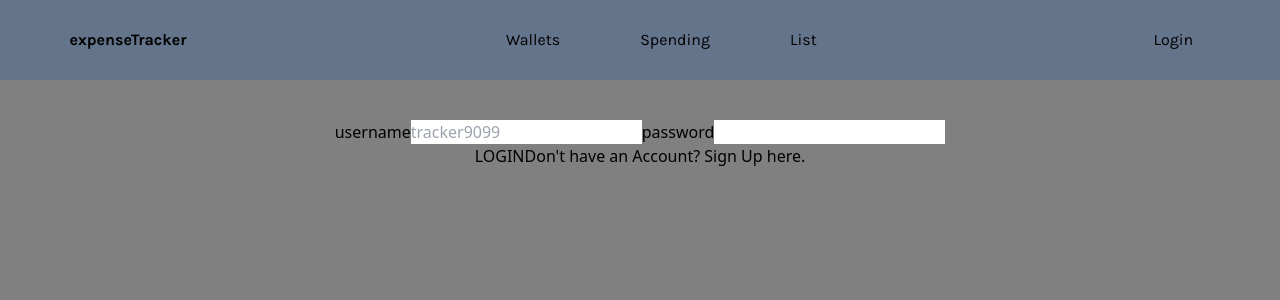
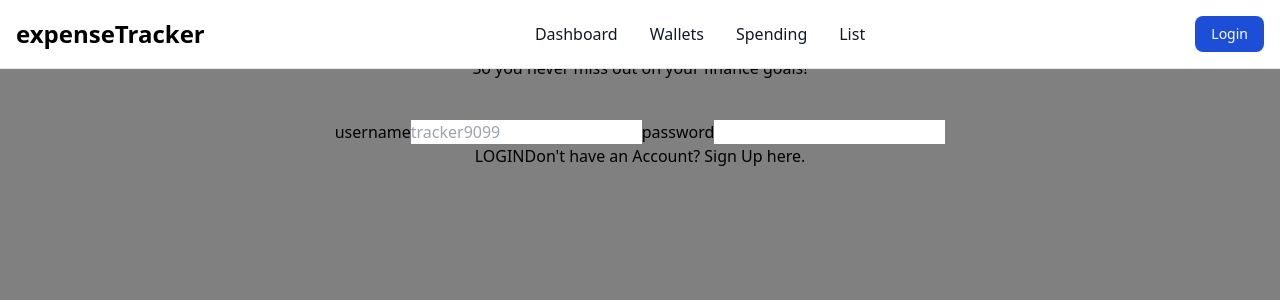
Before and after one commit to bigpaloma/expenseTracker, a React (Vite) app in the folder expenseTracker/: page / in a window 1280 px wide. Shown: the top 300 px of the page. Built offline with nearby package versions, Linux system fonts and the light colour scheme.

Commit message:
styled navbar

```diff
--- a/expenseTracker/src/client/views/Dashboard/index.jsx
+++ b/expenseTracker/src/client/views/Dashboard/index.jsx
@@ -28,6 +28,7 @@ export default function Dashboard() {
             });
         const data = await response.json();
         setUser(data);
+        console.log("inside getuser", [...data.transactions.reverse()])
         setTransactionsArr([...data.transactions.reverse()])
         setWallets([...data.wallets])
     };
@@ -118,7 +119,7 @@ export default function Dashboard() {
         )
         const updatedUser = await addedTransactionResponse.json();
         // WHITOUT THIS CONSOLE.LOG THE SETSTATE DOES NOT TRIGGER ????????
-        //console.log([...updatedUser.transactions.reverse()])
+        console.log("inside addTransaction", [...updatedUser.transactions.reverse()])
         // WHITOUT THIS CONSOLE.LOG THE SETSTATE DOES NOT TRIGGER ????????
         setTransactionsArr([...updatedUser.transactions.reverse()])
         onSubmitProps.resetForm();
@@ -133,6 +134,7 @@ export default function Dashboard() {
             }
         )
         const updatedUser = await deletedTransactionResponse.json();
+        //1console.log("inside delete", [...updatedUser.transactions.reverse()])
         setTransactionsArr([...updatedUser.transactions.reverse()])
     };
 
--- a/expenseTracker/src/client/views/Navbar/index.jsx
+++ b/expenseTracker/src/client/views/Navbar/index.jsx
@@ -9,35 +9,35 @@ export default function Navbar() {
 
     return (
         <>
-            <div className="
-            w-screen
-            h-[10vh]
-            flex
-            justify-around
-            items-center
-            top-0
-            left-0
-            fixed
-            bg-slate-500
-            font-karla
-            ">
-                <div className="
-                grow-0
-                w-1/5
-                ">
-                    <Link to={"/Dashboard"} className="font-bold">expenseTracker</Link>
+
+
+            <nav className="bg-white dark:bg-gray-900 fixed w-full z-20 top-0 start-0 border-b border-gray-200 dark:border-gray-600">
+                <div className="max-w-screen-xl flex flex-wrap items-center justify-between mx-auto p-4">
+                    <Link to={"/Dashboard"} href="https://flowbite.com/" className="flex items-center space-x-3 rtl:space-x-reverse">
+                        <span className="self-center text-2xl font-semibold whitespace-nowrap dark:text-white">expenseTracker</span>
+                    </Link>
+                    <div className="flex md:order-2 space-x-3 md:space-x-0 rtl:space-x-reverse">
+                        <Link to={"/"} className="text-white bg-blue-700 hover:bg-blue-800 focus:ring-4 focus:outline-none focus:ring-blue-300 font-medium rounded-lg text-sm px-4 py-2 text-center dark:bg-blue-600 dark:hover:bg-blue-700 dark:focus:ring-blue-800" onClick={() => dispatch(setLogout())}>{isAuth ? "Logout" : "Login"}</Link>
+                    </div>
+                    <div className="items-center justify-between hidden w-full md:flex md:w-auto md:order-1" id="navbar-sticky">
+                        <ul className="flex flex-col p-4 md:p-0 mt-4 font-medium border border-gray-100 rounded-lg bg-gray-50 md:space-x-8 rtl:space-x-reverse md:flex-row md:mt-0 md:border-0 md:bg-white dark:bg-gray-800 md:dark:bg-gray-900 dark:border-gray-700">
+                            <li>
+                                <Link to={"/dashboard"} className="block py-2 px-3 text-gray-900 rounded hover:bg-gray-100 md:hover:bg-transparent md:hover:text-blue-700 md:p-0 md:dark:hover:text-blue-500 dark:text-white dark:hover:bg-gray-700 dark:hover:text-white md:dark:hover:bg-transparent dark:border-gray-700">Dashboard</Link>
+                            </li>
+                            <li>
+                                <Link to={"/wallets"} className="block py-2 px-3 text-gray-900 rounded hover:bg-gray-100 md:hover:bg-transparent md:hover:text-blue-700 md:p-0 md:dark:hover:text-blue-500 dark:text-white dark:hover:bg-gray-700 dark:hover:text-white md:dark:hover:bg-transparent dark:border-gray-700">Wallets</Link>
+                            </li>
+                            <li>
+                                <Link to={"/spending"} className="block py-2 px-3 text-gray-900 rounded hover:bg-gray-100 md:hover:bg-transparent md:hover:text-blue-700 md:p-0 md:dark:hover:text-blue-500 dark:text-white dark:hover:bg-gray-700 dark:hover:text-white md:dark:hover:bg-transparent dark:border-gray-700">Spending</Link>
+                            </li>
+                            <li>
+                                <Link to={"/list"} className="block py-2 px-3 text-gray-900 rounded hover:bg-gray-100 md:hover:bg-transparent md:hover:text-blue-700 md:p-0 md:dark:hover:text-blue-500 dark:text-white dark:hover:bg-gray-700 dark:hover:text-white md:dark:hover:bg-transparent dark:border-gray-700">List</Link>
+                            </li>
+
+                        </ul>
+                    </div>
                 </div>
-                <div className="grow">
-                    <Link className="px-10" to={"/wallets"} >Wallets</Link>
-                    <Link className="px-10" to={"/spending"} >Spending</Link>
-                    <Link className="px-10" to={"/list"} >List</Link>
-                </div>
-                <div className="
-                grow-0
-                w-1/6">
-                    <Link className="" to={"/"} onClick={() => dispatch(setLogout())}>{isAuth ? "Logout" : "Login"}</Link>
-                </div>
-            </div>
+            </nav>
         </>
     )
 }
--- a/expenseTracker/src/server/controllers/user.js
+++ b/expenseTracker/src/server/controllers/user.js
@@ -37,7 +37,7 @@ export const addWallet = async (req, res) => {
     try {
         const { id } = req.params;
         const wallet = req.body.wallet
-        await User.findByIdAndUpdate(id, { $push: { wallets: wallet } })
+        await User.findByIdAndUpdate(id, { $push: { wallets: wallet } }).populate("wallets")
         const user = await User.findById(id)
         res.status(200).json(user.wallets);
     } catch (err) {
@@ -50,8 +50,9 @@ export const addTransaction = async (req, res) => {
         const { id } = req.params;
         const transaction = req.body.transaction
         const user = await User.findById(id)
-        const wallet = await User.find({ _id: id })
         console.log(transaction.wallet)
+        const wallet = await User.find({ "wallets.name": transaction.wallet })
+        console.log(wallet)
         await User.findByIdAndUpdate(id, { $push: { transactions: transaction } })
         res.status(200).json(user);
     } catch (err) {
```
Also changed, not shown: expenseTracker/src/client/views/Navbar/index.css (deleted, +0 -30 lines).
